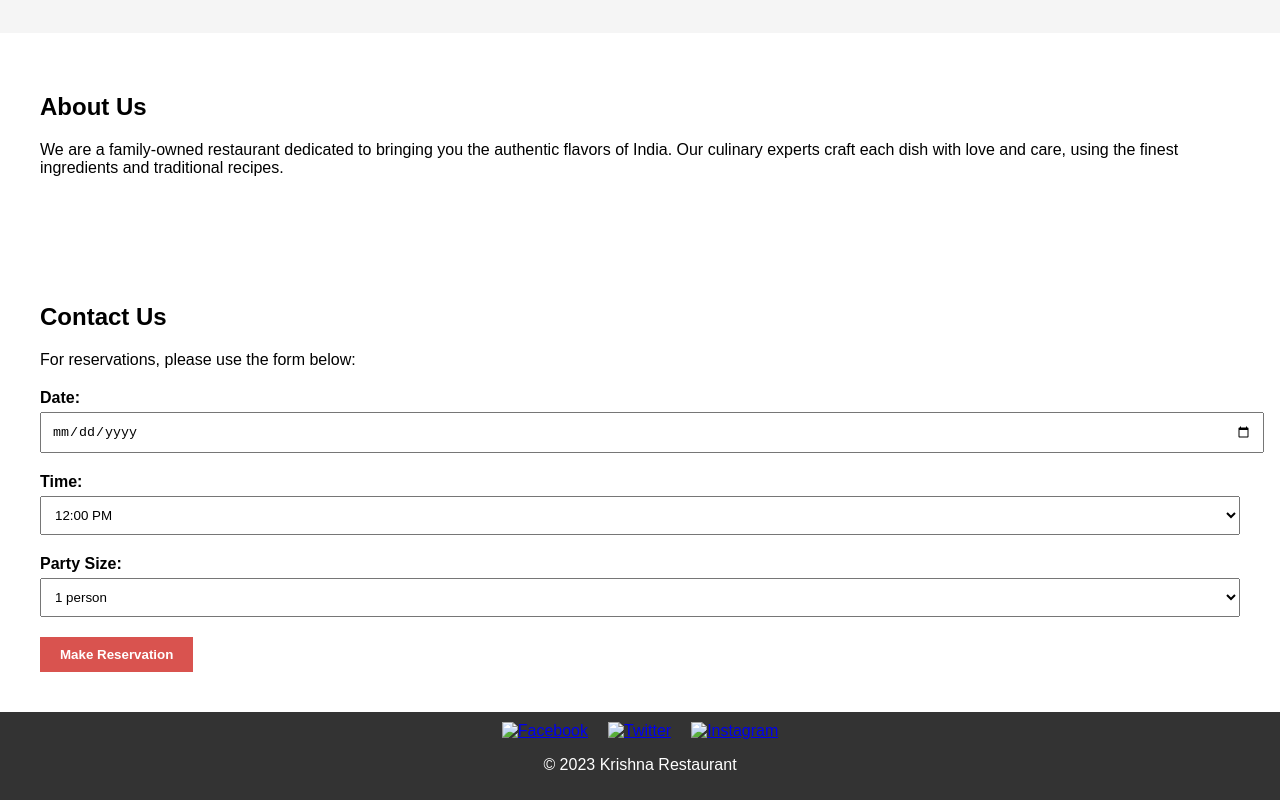
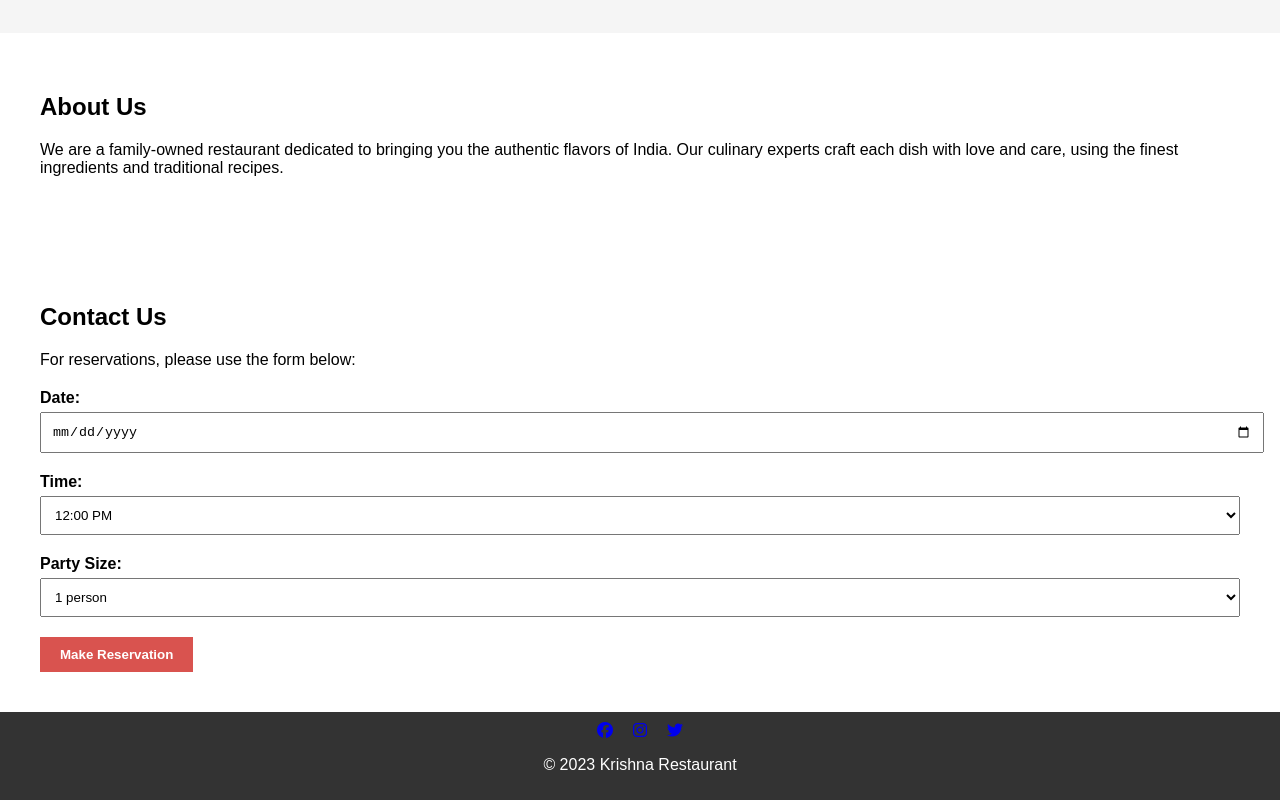
Before and after one commit to HiraniPJ/Kri-Restaurant, a plain HTML site: page index.html in a window 1280 px wide. Shown: the part 368-1168 px from the top of the page. Drawn offline with Linux system fonts and the light colour scheme.

Commit message:
footer icon

```diff
--- a/assets/css/style.css
+++ b/assets/css/style.css
@@ -99,7 +99,7 @@ button[type="submit"]:hover {
 
 .footer {
     background-color: #333;
-    color: #fff;
+    color: #ffffff;
     text-align: center;
     padding: 10px 0;
 }
--- a/index.html
+++ b/index.html
@@ -66,10 +66,11 @@
         </section>
     <section class="footer">
         <ul class="social-icons">
-            <li><a href="#"><img src="images/facebook.png" alt="Facebook"></a></li>
-            <li><a href="#"><img src="images/twitter.png" alt="Twitter"></a></li>
-            <li><a href="#"><img src="images/instagram.png" alt="Instagram"></a></li>
+            <li><a href="https://www.facebook.com/" target="_blank" rel="noopener" aria-label="Visit our Facebook page "><i class="fa-brands fa-facebook"></i></a></li>
+            <li><a href="https://www.instagram.com/" target="_blank" rel="noopener" aria-label="Visit our Instagram page "><i class="fa-brands fa-instagram"></i></a></li>
+            <li><a href="https://www.twitter.com/" target="_blank" rel="noopener" aria-label="Visit our Twitter page "><i class="fa-brands fa-twitter"></i></a></li>
         </ul>
+        <script src="https://kit.fontawesome.com/6ed4674fb0.js" crossorigin="anonymous"></script>
         <p>&copy; 2023 Krishna Restaurant</p>
     </section>
 </body>
```
Also changed, not shown: 1 other file.
